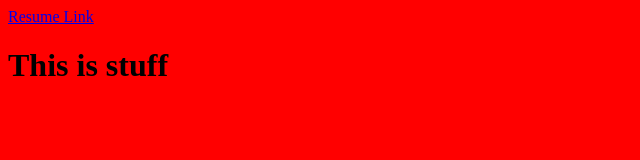
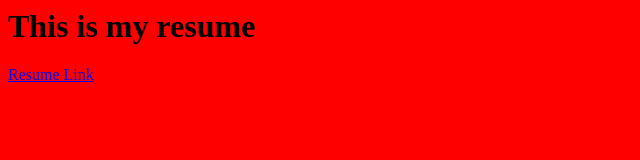
Before and after one commit to NotSalH/Sal-Hussain.github.io, a plain HTML site: page index.html in a window 1280 px wide. Shown: the whole page, without its empty margins (0-640 px from the left). Drawn offline with Linux system fonts and the light colour scheme.

Commit message:
Ultra Yeet

```diff
--- a/index.html
+++ b/index.html
@@ -2,10 +2,10 @@
 	<head>
 		<title>Salman's Website</title>
 		<link rel="stylesheet" type="text/css" href="file.css">
-		<link rel="icon" href="pen.jpg">
 	</head>
 	<body>
+		<h1>This is my resume</h1>
 		<a href="https://github.com/Sal-Hussain/Sal-Hussain.github.io/blob/master/Resume.PDF">Resume Link</a>
-		<h1>This is stuff</h1>
+
 	</body>
 </html>
```
